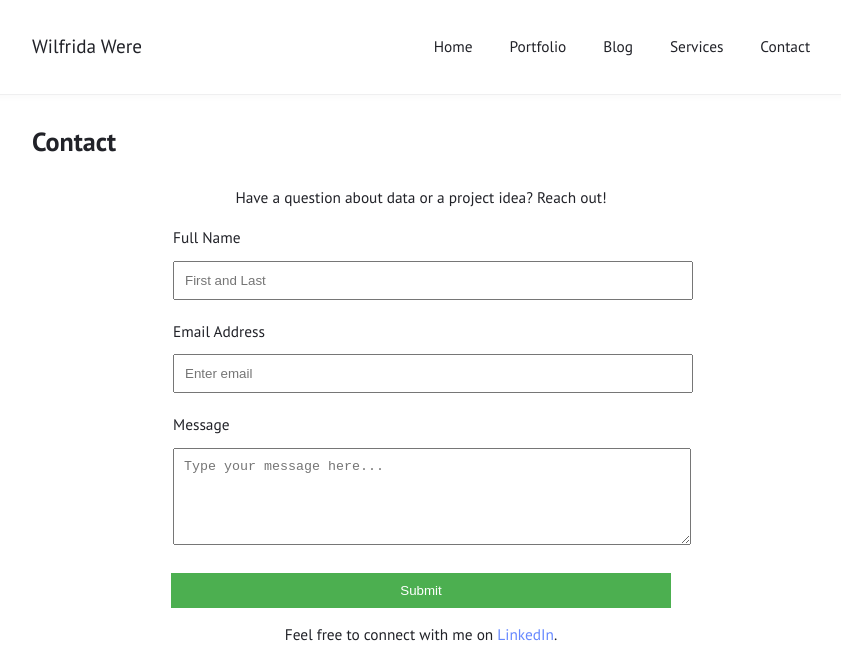
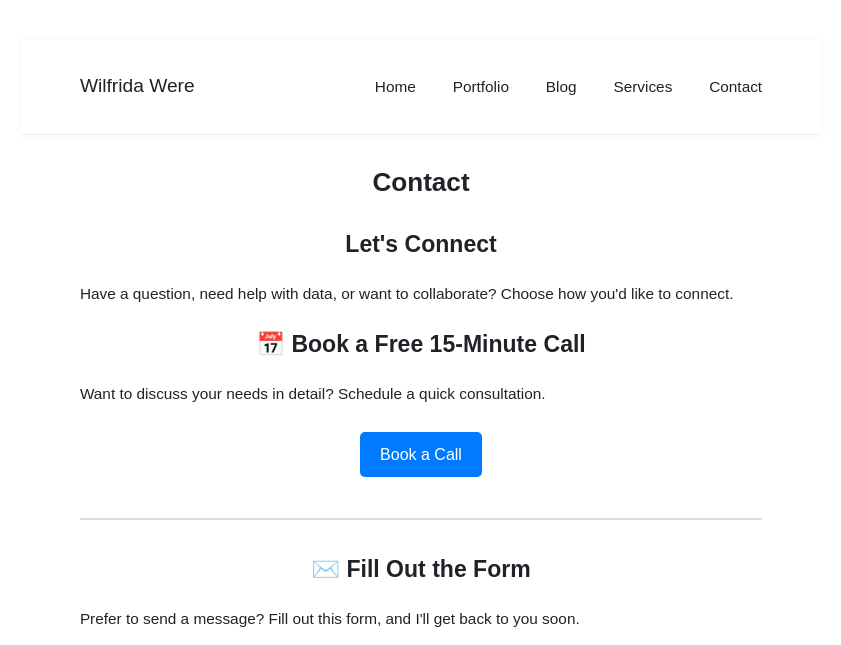
Before and after one commit to Wilfrida-Were/website, a Jekyll site: the page built from contact.html, in a window 1280 px wide. Shown: the top 645 px of the page, without its empty margins (219-1060 px from the left). Built offline with Jekyll 4.4.1, drawn with Linux system fonts in a browser that asks for light colours; grey boxes are pictures that could not be loaded.

Commit message:
Update contact.html

```diff
--- a/contact.html
+++ b/contact.html
@@ -3,7 +3,66 @@
 title: "Contact"
 ---
 
-<p style="text-align: center;">Have a question about data or a project idea? Reach out!</p>
+<head>
+    <style>
+        body {
+            font-family: Arial, sans-serif;
+            line-height: 1.6;
+            max-width: 800px;
+            margin: 20px auto;
+            padding: 20px;
+            text-align: center;
+        }
+        .btn {
+            display: inline-block;
+            padding: 10px 20px;
+            margin: 10px;
+            text-decoration: none;
+            font-size: 16px;
+            border-radius: 5px;
+            color: white;
+            background-color: #007bff;
+        }
+        .btn:hover {
+            background-color: #0056b3;
+        }
+        iframe {
+            width: 100%;
+            height: 600px;
+            border: none;
+        }
+    </style>
+</head>
+<body>
+
+    <h1>Let's Connect</h1>
+    <p>Have a question, need help with data, or want to collaborate? Choose how you'd like to connect.</p>
+
+    <!-- Booking Section -->
+    <h2>📅 Book a Free 15-Minute Call</h2>
+    <p>Want to discuss your needs in detail? Schedule a quick consultation.</p>
+    <a href="https://calendly.com/wilfrida-were" class="btn" target="_blank">Book a Call</a>
+
+    <hr>
+
+    <!-- Contact Form -->
+    <h2>✉️ Fill Out the Form</h2>
+    <p>Prefer to send a message? Fill out this form, and I'll get back to you soon.</p>
+
+    <!-- Embed Tally Form -->
+    <iframe src="https://tally.so/embed/3NRXjb?hideTitle=1&transparentBackground=1&dynamicHeight=1"
+        title="Contact Form"
+        width="100%"
+        height="600"
+        frameborder="0"
+        marginheight="0"
+        marginwidth="0">
+</iframe>
+
+</body>
+</html>
+
+<!-- <p style="text-align: center;">Have a question about data or a project idea? Reach out!</p>
 
 <form id="fs-frm" name="simple-contact-form" accept-charset="utf-8" action="https://formspree.io/f/xyzgkqlk" method="post" style="max-width: 500px; margin: 0 auto;">
   <fieldset id="fs-frm-inputs" style="border: none; padding: 0;">
@@ -21,4 +80,4 @@
   <input type="submit" value="Submit" style="display: block; width: 100%; padding: 10px; background-color: #4CAF50; color: white; border: none; cursor: pointer;">
 </form>
 
-<p style="text-align: center;">Feel free to connect with me on <a href="https://www.linkedin.com/in/wilfridawere/">LinkedIn</a>.</p>
+<p style="text-align: center;">Feel free to connect with me on <a href="https://www.linkedin.com/in/wilfridawere/">LinkedIn</a>.</p> -->
```
